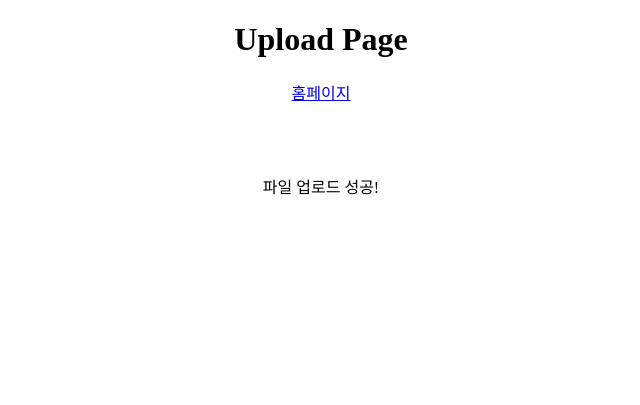
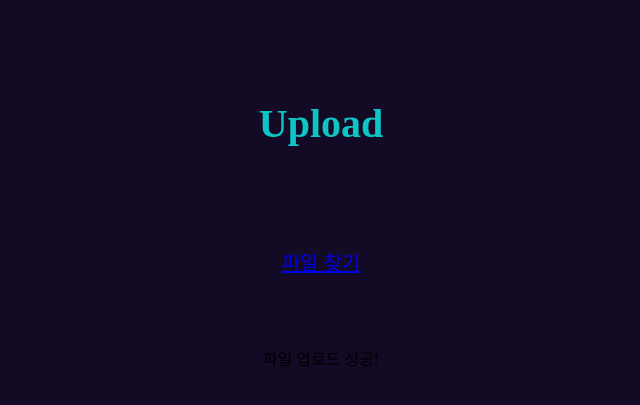
Before and after one commit to julia-ing/MalPdf-Detection, a Flask app: template templates/check.html in a window 1280 px wide. Shown: the top 405 px of the page, without its empty margins (319-959 px from the left). Run offline with Flask 2, Linux system fonts and the light colour scheme; the template is opened without the code that fills it, so the values that code supplies are empty; some web fonts are replaced.

Commit message:
add check css

```diff
--- a/templates/check.html
+++ b/templates/check.html
@@ -1,18 +1,63 @@
 <!DOCTYPE html>
 <meta charset="UTF-8">
-<html>
+<html class="c_bg">
+
+<!--
+<style type='../css'>
+    @import url("check.css");
+</style>
+-->
+
+<!-- CSS -->
+<style>
+@font-face {
+  font-family: "TmoneyRoundWindExtraBold";
+  src: url("https://cdn.jsdelivr.net/gh/projectnoonnu/noonfonts_20-07@1.0/TmoneyRoundWindExtraBold.woff")
+    format("woff");
+  font-weight: normal;
+  font-style: normal;
+}
+.c_bg {
+    background-color: rgb(19, 10, 37);
+    text-align: center;
+}
+.c_title {
+    color:rgb(15, 196, 196);
+    margin-top: 100px;
+    padding-bottom: 100px;
+    font-size: 40px;
+    font-weight: 800;
+    font-family: "TmoneyRoundWindExtraBold";
+}
+a:hover {
+  color : rgb(188, 242, 245);
+}
+.c_find {
+    text-align: center;
+    color: rgb(15, 196, 196);
+    text-decoration: none;
+    font-size: 20px;
+    font-family: "TmoneyRoundWindExtraBold";
+}
+</style>
+
 <head>
-    <title>pyftp</title>
+    <title>웹보 쏘 하드</title>
 </head>
 
 <body>
-<center><h1>Upload Page</h1></center>
-<div style="text-align: center;"><a href="/">홈페이지</a></div>
-<br><br><br>
-    <div style="text-align: center;"></div>
 
-        <div style="text-align: center;">
-            <p>파일 업로드 성공!</p>
-            </form></div>
+    <div class="c_title">
+        Upload
+    </div>
+
+    <div class="c_find">
+        <a href="/">파일 찾기</a>
+    </div>
+    <br><br><br>
+
+    <div style="text-align: center;">
+        <p>파일 업로드 성공!</p>
+    </div>
 </body>
 </html>
```
Also changed, not shown: css/check.css (added, +8 -0 lines), templates/list.html (deleted, +0 -10 lines).
